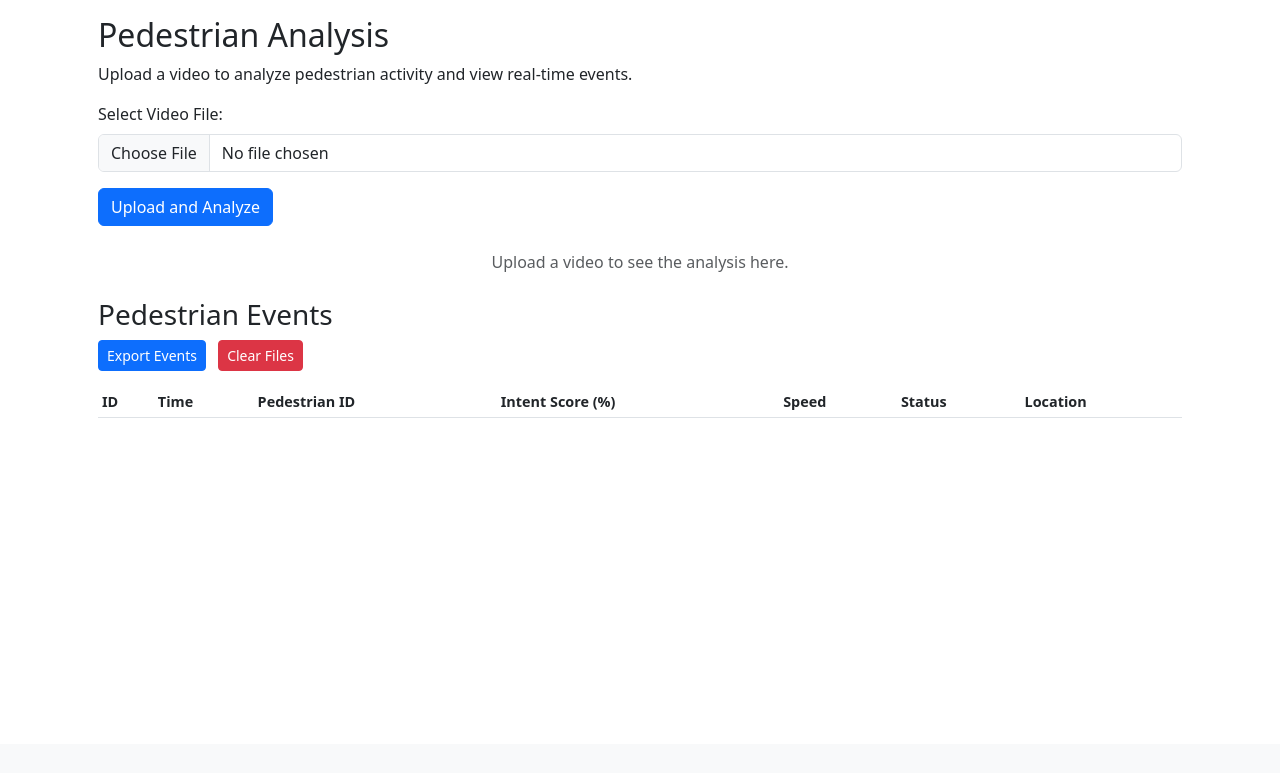
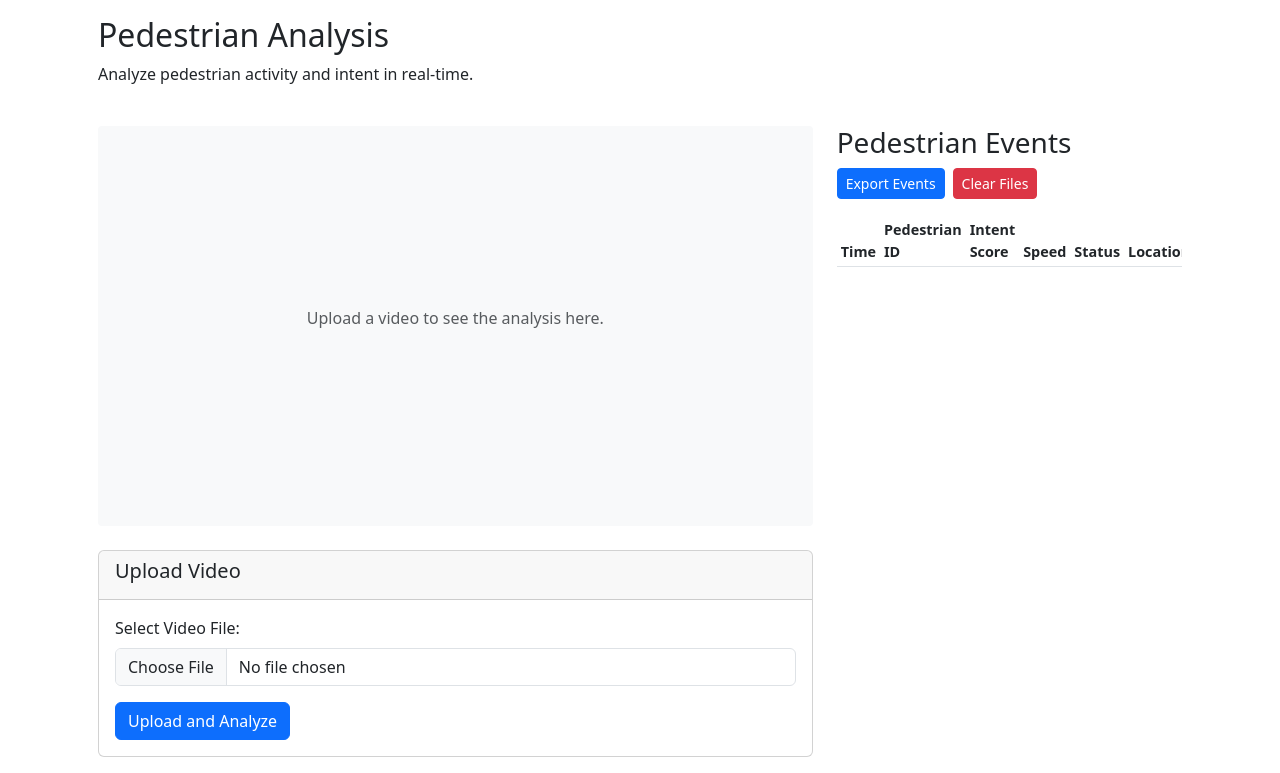
Before and after one commit to Dhananjayadizz/eagle-eye-app, a Flask app: page /section4 in a window 1280 px wide. Shown: the part 56-829 px from the top of the page. Before the commit the page ends 474 px from the top, so only its background shows below. Run offline with Flask 3, Linux system fonts and the light colour scheme; lists and menus that the app fills with data are empty; parts of the project's set-up code (start-up, migrations or seed data) failed here and were passed over; some libraries are stand-ins or nearby versions.

Commit message:
Update pedestrians_analysis.html

```diff
--- a/app/templates/pedestrians_analysis.html
+++ b/app/templates/pedestrians_analysis.html
@@ -5,40 +5,52 @@
 {% block content %}
 <div class="container">
     <h2>Pedestrian Analysis</h2>
-    <p>Upload a video to analyze pedestrian activity and view real-time events.</p>
+    <p>Analyze pedestrian activity and intent in real-time.</p>
+
+    <div class="row">
+        <!-- Left Column: Video Display and Upload -->
+        <div class="col-md-8">
+            <!-- Video Display Area -->
+            <div id="pedestrian-video-container" class="mt-4 video-container">
+                <p class="text-center text-muted">Upload a video to see the analysis here.</p>
+            </div>
 
             <!-- Video Upload Form -->
+            <div class="card mt-4">
+                <div class="card-header">
+                    <h5>Upload Video</h5>
+                </div>
+                <div class="card-body">
                     <form id="pedestrian-upload-form" enctype="multipart/form-data">
                         <div class="mb-3">
                             <label for="pedestrian-video-input" class="form-label">Select Video File:</label>
-            <input class="form-control" type="file" id="pedestrian-video-input" accept="video/*">
+                            <input type="file" class="form-control" id="pedestrian-video-input" name="video" accept="video/*" required>
                         </div>
                         <button type="submit" class="btn btn-primary">Upload and Analyze</button>
                     </form>
+                </div>
+            </div>
 
-    <!-- Upload Loading Bar -->
+            <!-- Processing Status -->
             <div id="pedestrian-upload-loading-bar" class="progress mt-3" style="display: none;">
                 <div class="progress-bar progress-bar-striped progress-bar-animated" role="progressbar" style="width: 0%;" aria-valuenow="0" aria-valuemin="0" aria-valuemax="100"></div>
             </div>
-
-    <!-- Video Display Area -->
-    <div id="pedestrian-video-container" class="mt-4">
-        <!-- Video element will be added here by JavaScript -->
-        <p class="text-center text-muted">Upload a video to see the analysis here.</p>
         </div>
 
-    <!-- Pedestrian Events Table -->
+        <!-- Right Column: Pedestrian Events Table -->
+        <div class="col-md-4">
             <h3 class="mt-4">Pedestrian Events</h3>
-     <button id="export-pedestrian-events-btn" class="btn btn-primary btn-sm mb-3 me-2">Export Events</button>
-     <button id="clear-pedestrian-files-btn" class="btn btn-danger btn-sm mb-3">Clear Files</button>
+            <div class="d-flex gap-2 mb-3">
+                <button id="export-pedestrian-events-btn" class="btn btn-primary btn-sm">Export Events</button>
+                <button id="clear-pedestrian-files-btn" class="btn btn-danger btn-sm">Clear Files</button>
+            </div>
             <div style="max-height: 600px; overflow-y: auto;">
                 <table class="table table-striped table-hover table-sm critical-events-table-compact">
                     <thead>
                         <tr>
-                    <th>ID</th>
                             <th>Time</th>
                             <th>Pedestrian ID</th>
-                    <th>Intent Score (%)</th>
+                            <th>Intent Score</th>
                             <th>Speed</th>
                             <th>Status</th>
                             <th>Location</th>
@@ -49,26 +61,45 @@
                     </tbody>
                 </table>
             </div>
+        </div>
+    </div>
+</div>
 
-</div>
+<style>
+.table th, .table td {
+    font-size: 0.9rem;
+}
+.alert {
+    margin-bottom: 0;
+}
+.video-container {
+    width: 100%;
+    min-height: 400px;
+    background-color: #f8f9fa;
+    border-radius: 4px;
+    display: flex;
+    align-items: center;
+    justify-content: center;
+}
+.custom-row {
+    border-left: 4px solid transparent;
+}
+.border-left-red {
+    border-left: 4px solid #dc3545;
+}
+.border-left-orange {
+    border-left: 4px solid #fd7e14;
+}
+.border-left-yellow {
+    border-left: 4px solid #ffc107;
+}
+.border-left-green {
+    border-left: 4px solid #28a745;
+}
+</style>
 {% endblock %}
 
 {% block scripts %}
 <script src="https://cdn.socket.io/4.7.2/socket.io.min.js"></script>
-<script src="{{ url_for('static', filename='js/utils.js') }}"></script>
 <script src="{{ url_for('static', filename='js/pedestrianAnalysis.js') }}"></script>
-<script src="{{ url_for('static', filename='js/main.js') }}"></script>
-<script>
-    document.addEventListener('DOMContentLoaded', function() {
-        const exportButton = document.getElementById('export-pedestrian-events-btn');
-        if (exportButton) {
-            exportButton.addEventListener('click', exportPedestrianEvents);
-        }
-
-        const clearButton = document.getElementById('clear-pedestrian-files-btn');
-        if (clearButton) {
-            clearButton.addEventListener('click', clearPedestrianFiles);
-        }
-    });
-</script>
 {% endblock %}
```
Lines whose indentation alone changed are shown as unchanged.
